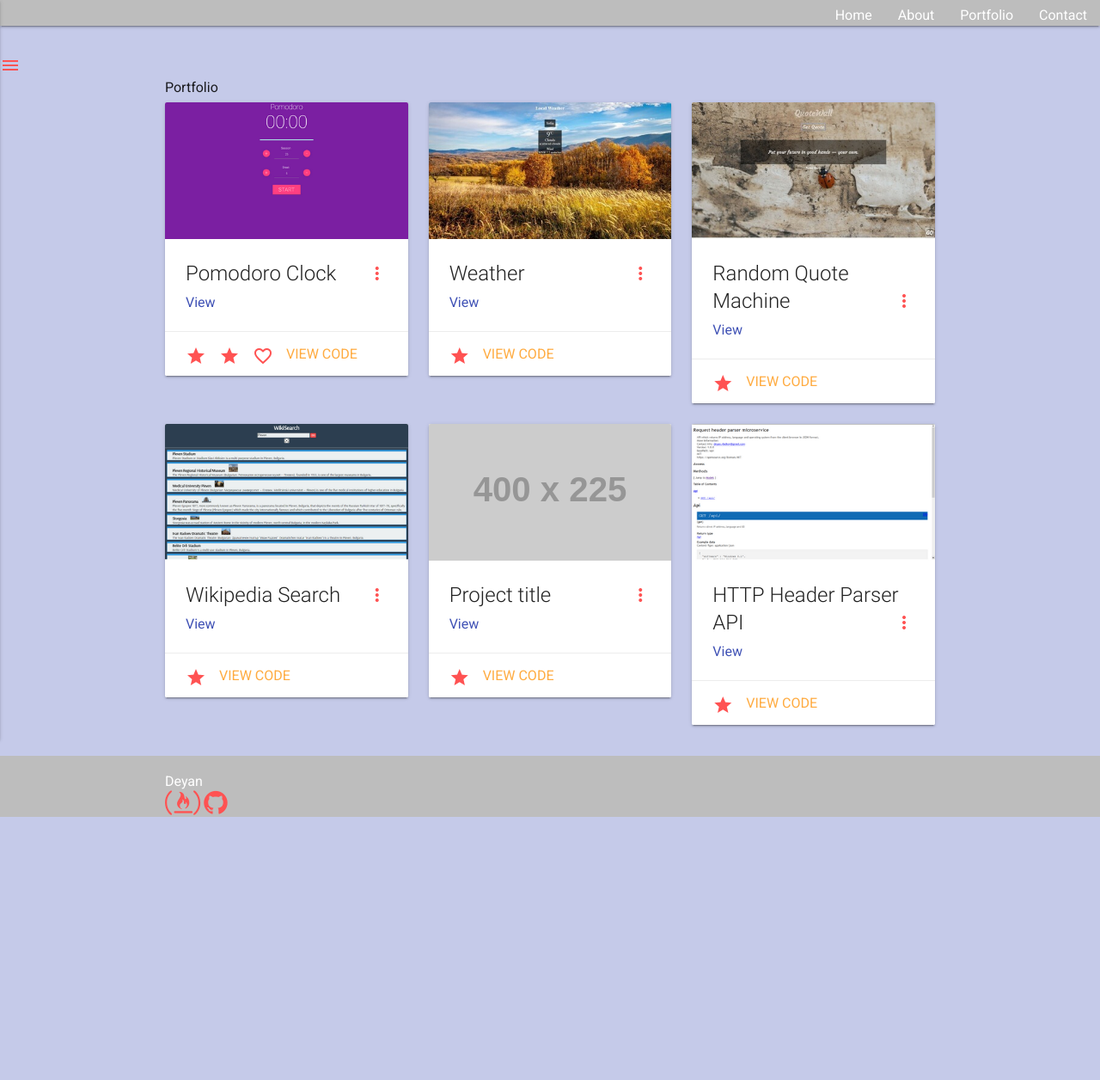
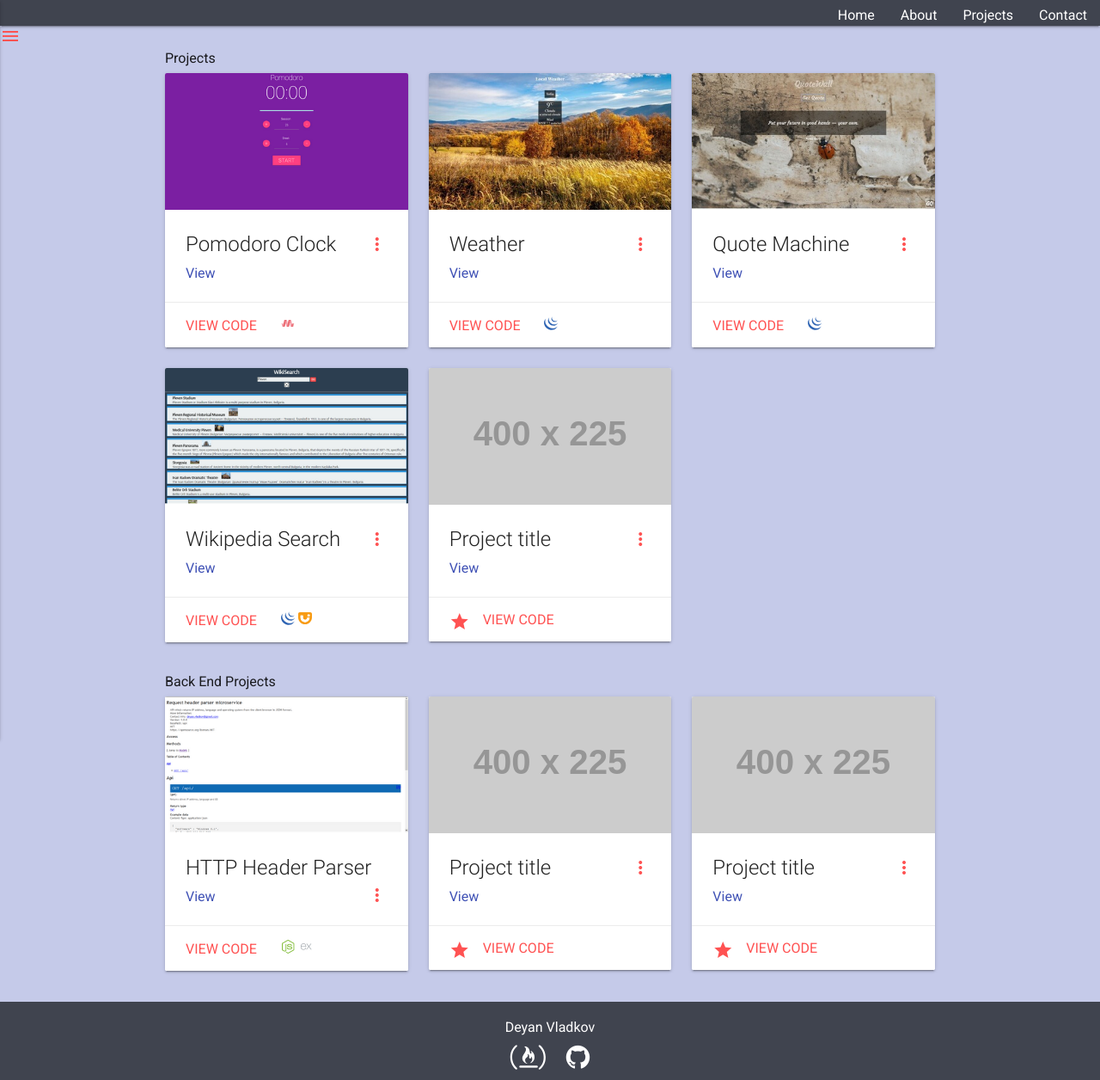
Before and after one commit to DeVlad/fcc-showcase, a website: page src/index.html in a window 1280 px wide. Shown: the whole page at 86% size. Before the commit the page ends 950 px from the top, so only its background shows below. Drawn offline with nearby package versions, Linux system fonts and the light colour scheme; placeholder pictures from the web are drawn by us.

Commit message:
Added tech stack card icons

```diff
--- a/src/css/style.css
+++ b/src/css/style.css
@@ -21,7 +21,7 @@ time, mark, audio, video {
 }
 
 body {
-   background: #C5CAE9;
+    background: #C5CAE9;
     font-family: roboto;
     font-weight: 400;
 }
@@ -40,24 +40,40 @@ a {
 }
 
 .nav-wrapper {
-
     position: relative;
     height: 100;
     line-height: 35px;
 }
 
 nav {
-    background-color: #BDBDBD;
-        height: 30px;
-        line-height: 30px;
+    /* background-color: #BDBDBD; */
+   /* background-color: #24292E; */
+    background-color: #40444f;
+    height: 30px;
+    line-height: 30px;
 }
 
-.page-footer {
-        background-color: #BDBDBD;
+.menu-item:hover {
+    /* background-color: #E2AE0D; */
+    background-color: #FF5252;
 }
 
-.top-left {
-    position: fixed;
-    top: 0;
-    left: 0;
+/* Card bottom link */
+.card .card-action a:not(.btn):not(.btn-large):not(.btn-large):not(.btn-floating) {
+    color: #FF5252;
 }
+
+.tech-icon {
+    width: 16px;
+    height: 16px;
+}
+
+/* Footer */
+.page-footer {
+        background-color: #40444f;
+}
+
+.footer-icon {
+    color: white;
+    padding: 10px;
+}
--- a/src/index.html
+++ b/src/index.html
@@ -2,7 +2,7 @@
 <html>
 
 <head>
-    <title>FCC Showcase</title>
+    <title>FreeCodeCamp Showcase</title>
     <meta charset="utf-8">
     <meta name="viewport" content="width=device-width, initial-scale=1">
     <link rel="stylesheet" href="https://cdnjs.cloudflare.com/ajax/libs/materialize/0.100.2/css/materialize.min.css">
@@ -12,15 +12,14 @@
 </head>
 
 <body>
-    <div class="navbar-fixed">
+    <div class="navbar">
         <nav>
             <div class="nav-wrapper">
-
                 <ul id="nav-mobile" class="right hide-on-small-only">
-                    <li><a href="#">Home</a></li>
-                    <li><a href="#">About</a></li>
-                    <li><a href="#portfolio">Portfolio</a></li>
-                    <li><a href="#">Contact</a></li>
+                    <li class="menu-item"><a href="#">Home</a></li>
+                    <li class="menu-item"><a href="#about">About</a></li>
+                    <li class="menu-item"><a href="#projects">Projects</a></li>
+                    <li class="menu-item"><a href="#">Contact</a></li>
                 </ul>
             </div>
         </nav>
@@ -37,23 +36,20 @@
                 <a href="#!email"><span class="white-text email">deyan@example.com</span></a>
             </div>
         </li>
-        <li><a href="#!"><i class="material-icons">cloud</i>First Link With Icon</a></li>
-        <li><a href="#!">Second Link</a></li>
+        <li><a class="waves-effect" href="https://github.com/devlad"><i class="fa fa-github fa-2x" aria-hidden="true"></i>Github</a></li>
+        <li><a class="waves-effect" href="https://www.freecodecamp.org/devlad"><i class="fa fa-free-code-camp fa-1x" aria-hidden="true"></i>
+FreeCodeCamp</a></li>
         <li>
             <div class="divider"></div>
         </li>
-        <li><a class="subheader">Subheader</a></li>
-        <li><a class="waves-effect" href="#!">Third Link With Waves</a></li>
     </ul>
     <a href="#" data-activates="slide-out" class="button-collapse"><i class="material-icons">menu</i></a>
 
-
     <div class="container">
-        <h2>Portfolio</h2>
-        <a name="portfolio"></a>
+        <a name="projects"></a>
+        <h2>Projects</h2>
         <div class="row">
             <div class="col m4">
-
                 <div class="card">
                     <div class="card-image waves-effect waves-block waves-light">
                         <img class="activator" src="img/pomodoro-clock.png">
@@ -67,11 +63,8 @@
                         <p>Free Code Camp project</p>
                     </div>
                     <div class="card-action">
-                        <i class="material-icons left">star</i>
-                        <i class="material-icons left">star</i>
-
-                        <i class="material-icons left">favorite_border</i>
                         <a href="https://github.com/DeVlad/pomodoro-clock" target="_blank">View code</a>
+                        <img class="tech-icon" src="img/icons/Materialize%20CSS.png">
                     </div>
                 </div>
             </div>
@@ -88,13 +81,13 @@
                     <div class="card-reveal">
                         <span class="card-title grey-text text-darken-4">Weather<i class="material-icons right">close</i></span>
                         <p>Free Code Camp project</p><br>
-                        <p><span class="grey-text">Üser Story: </span>I can see the weather in my current location.</p>
+                        <p><span class="grey-text">User Story: </span>I can see the weather in my current location.</p>
                         <p>User Story: I can see a different icon or background image depending on the weather.</p>
                         <p>User Story: I can push a button to toggle between Fahrenheit and Celsius.</p>
                     </div>
                     <div class="card-action">
-                        <i class="material-icons left">star</i>
                         <a href="https://github.com/DeVlad/localweather" target="_blank">View code</a>
+                        <img class="tech-icon" src="img/icons/jQuery.svg">
                     </div>
                 </div>
             </div>
@@ -105,19 +98,18 @@
                         <img class="activator" src="img/quotewall.jpg">
                     </div>
                     <div class="card-content">
-                        <span class="card-title activator grey-text text-darken-4">Random Quote Machine<i class="material-icons right">more_vert</i></span>
+                        <span class="card-title activator grey-text text-darken-4">Quote Machine<i class="material-icons right">more_vert</i></span>
                         <p><a href="http://quotewall.gq/" target="_blank">View</a></p>
                     </div>
                     <div class="card-reveal">
                         <span class="card-title grey-text text-darken-4">Random Quote Machine<i class="material-icons right">close</i></span>
                         <p>Free Code Camp project</p><br>
-                        <p><span class="grey-text">Üser Story: </span> Project user story</p>
+                        <p><span class="grey-text">User Story: </span> Project user story</p>
 
                     </div>
                     <div class="card-action">
-                        <i class="material-icons left">star</i>
                         <a href="https://github.com/DeVlad/quotewall" target="_blank">View code</a>
-
+                        <img class="tech-icon" src="img/icons/jQuery.svg">
                     </div>
                 </div>
             </div>
@@ -134,13 +126,13 @@
                     <div class="card-reveal">
                         <span class="card-title grey-text text-darken-4">Wikipedia Search<i class="material-icons right">close</i></span>
                         <p>Free Code Camp project</p><br>
-                        <p><span class="grey-text">Üser Story: </span> Project user story</p>
+                        <p><span class="grey-text">User Story: </span> Project user story</p>
 
                     </div>
                     <div class="card-action">
-                        <i class="material-icons left">star</i>
                         <a href="https://github.com/DeVlad/wikisearch" target="_blank">View code</a>
-
+                        <img class="tech-icon" src="img/icons/jQuery.svg">
+                        <img class="tech-icon" src="img/icons/jQuery%20UI.svg">
                     </div>
                 </div>
             </div>
@@ -157,36 +149,11 @@
                     <div class="card-reveal">
                         <span class="card-title grey-text text-darken-4">Project title<i class="material-icons right">close</i></span>
                         <p>Free Code Camp project</p><br>
-                        <p><span class="grey-text">Üser Story: </span> Project user story</p>
-
+                        <p><span class="grey-text">User Story: </span> Project user story</p>
                     </div>
                     <div class="card-action">
                         <i class="material-icons left">star</i>
                         <a href="https://github.com/DeVlad/" target="_blank">View code</a>
-
-                    </div>
-                </div>
-            </div>
-
-            <div class="col m4">
-                <div class="card">
-                    <div class="card-image waves-effect waves-block waves-light">
-                        <img class="activator" src="img/request-header-parser.png">
-                    </div>
-                    <div class="card-content">
-                        <span class="card-title activator grey-text text-darken-4">HTTP Header Parser API<i class="material-icons right">more_vert</i></span>
-                        <p><a href="https://iposapi.herokuapp.com/request-header-parser-microservice" target="_blank">View</a></p>
-                    </div>
-                    <div class="card-reveal">
-                        <span class="card-title grey-text text-darken-4">Request Header Parser<i class="material-icons right">close</i></span>
-                        <p>Microservice API</p><br>
-                        <p><span class="grey-text">Üser Story: </span> Project user story</p>
-
-                    </div>
-                    <div class="card-action">
-                        <i class="material-icons left">star</i>
-                        <a href="https://github.com/DeVlad/" target="_blank">View code</a>
-
                     </div>
                 </div>
             </div>
@@ -195,13 +162,86 @@
         </div>
     </div>
 
+
+    <div class="container">
+        <h2>Back End Projects</h2>
+        <div class="row">
+            <div class="col m4">
+                <div class="card">
+                    <div class="card-image waves-effect waves-block waves-light">
+                        <img class="activator" src="img/request-header-parser.png">
+                    </div>
+                    <div class="card-content">
+                        <span class="card-title activator grey-text text-darken-4">HTTP Header Parser<i class="material-icons right">more_vert</i></span>
+                        <p><a href="https://iposapi.herokuapp.com/" target="_blank">View</a></p>
+                    </div>
+                    <div class="card-reveal">
+                        <span class="card-title grey-text text-darken-4">Request Header Parser<i class="material-icons right">close</i></span>
+                        <p>Microservice API</p><br>
+                        <p><span class="grey-text">User Story: </span> Project user story</p>
+
+                    </div>
+                    <div class="card-action">
+                        <a href="https://github.com/DeVlad/request-header-parser-microservice" target="_blank">View code</a>
+                        <img class="tech-icon" src="img/icons/node.js.png">
+                        <img class="tech-icon" src="img/icons/Express.png">
+                    </div>
+                </div>
+            </div>
+
+            <div class="col m4">
+                <div class="card">
+                    <div class="card-image waves-effect waves-block waves-light">
+                        <img class="activator" src="http://via.placeholder.com/400x225">
+                    </div>
+                    <div class="card-content">
+                        <span class="card-title activator grey-text text-darken-4">Project title<i class="material-icons right">more_vert</i></span>
+                        <p><a href="#" target="_blank">View</a></p>
+                    </div>
+                    <div class="card-reveal">
+                        <span class="card-title grey-text text-darken-4">Project title<i class="material-icons right">close</i></span>
+                        <p>Free Code Camp project</p><br>
+                        <p><span class="grey-text">User Story: </span> Project user story</p>
+                    </div>
+                    <div class="card-action">
+                        <i class="material-icons left">star</i>
+                        <a href="https://github.com/DeVlad/" target="_blank">View code</a>
+                    </div>
+                </div>
+            </div>
+
+            <div class="col m4">
+                <div class="card">
+                    <div class="card-image waves-effect waves-block waves-light">
+                        <img class="activator" src="http://via.placeholder.com/400x225">
+                    </div>
+                    <div class="card-content">
+                        <span class="card-title activator grey-text text-darken-4">Project title<i class="material-icons right">more_vert</i></span>
+                        <p><a href="#" target="_blank">View</a></p>
+                    </div>
+                    <div class="card-reveal">
+                        <span class="card-title grey-text text-darken-4">Project title<i class="material-icons right">close</i></span>
+                        <p>Free Code Camp project</p><br>
+                        <p><span class="grey-text">User Story: </span> Project user story</p>
+                    </div>
+                    <div class="card-action">
+                        <i class="material-icons left">star</i>
+                        <a href="https://github.com/DeVlad/" target="_blank">View code</a>
+                    </div>
+                </div>
+            </div>
+        </div>
+    </div>
+
     <footer class="page-footer">
         <div class="container">
-
-                <p>Deyan</p>
-            <i class="fa fa-free-code-camp fa-2x" aria-hidden="true"></i>
-            <i class="fa fa-github fa-2x" aria-hidden="true"></i>
-
+            <div class="col">
+                <p class="center-align">Deyan Vladkov</p>
+            </div>
+            <div class="col center-align">
+                <i class="footer-icon fa fa-free-code-camp fa-2x" aria-hidden="true"></i>
+                <i class="footer-icon fa fa-github fa-2x" aria-hidden="true"></i>
+            </div>
         </div>
     </footer>
 
--- a/src/js/fcc-showcase.js
+++ b/src/js/fcc-showcase.js
@@ -1,10 +1,6 @@
-// Let's code
-
 $(document).ready(function () {
     // Initialize collapse button
     $(".button-collapse").sideNav();
     // Initialize collapsible (uncomment the line below if you use the dropdown variation)
     //$('.collapsible').collapsible();
-
-
 })
```
Also changed, not shown: src/img/background.png (added), src/img/icons/Express.png (added), src/img/icons/Materialize CSS.png (added), src/img/icons/MongoDB.png (added), src/img/icons/jQuery UI.svg (added), src/img/icons/jQuery.svg (added), src/img/icons/node.js.png (added).
